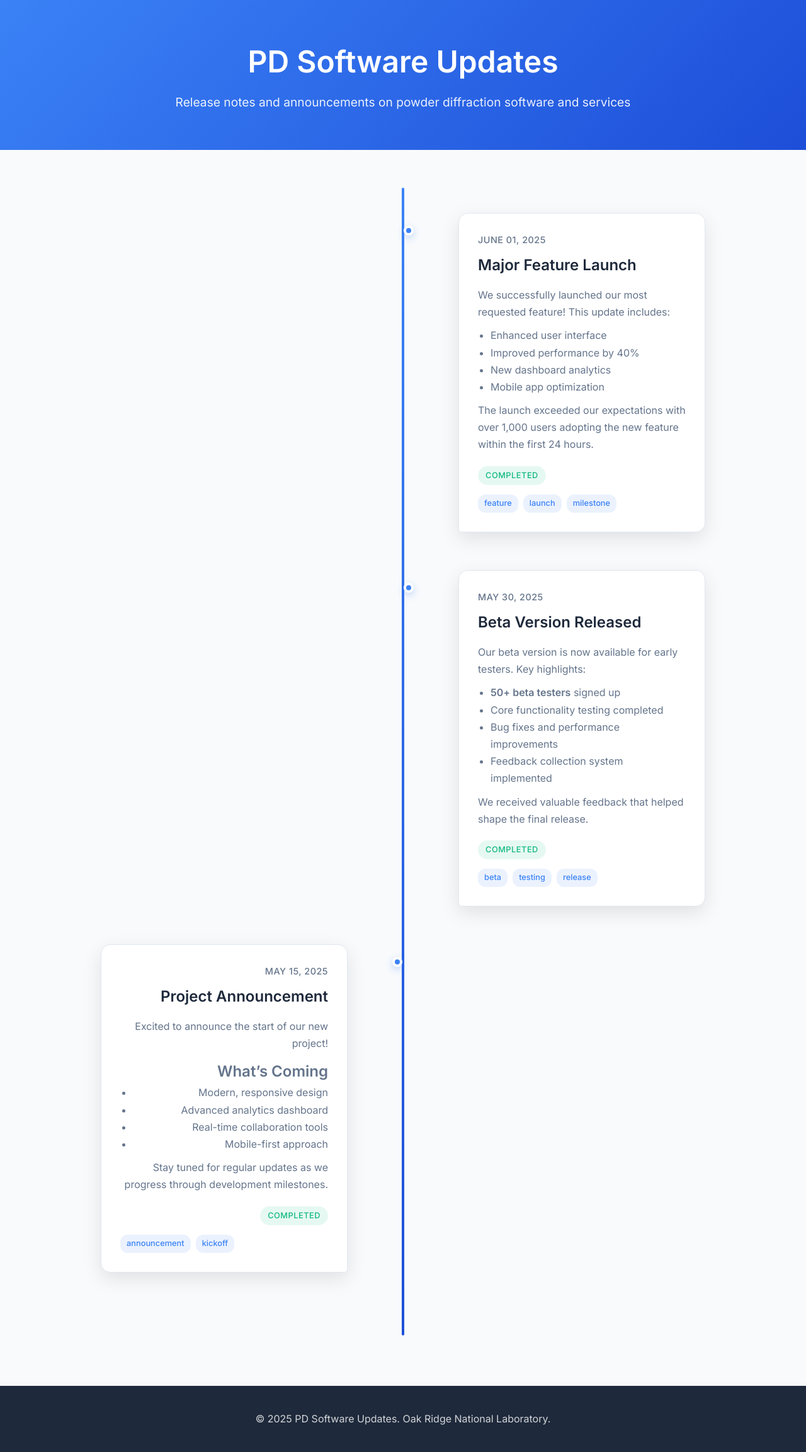
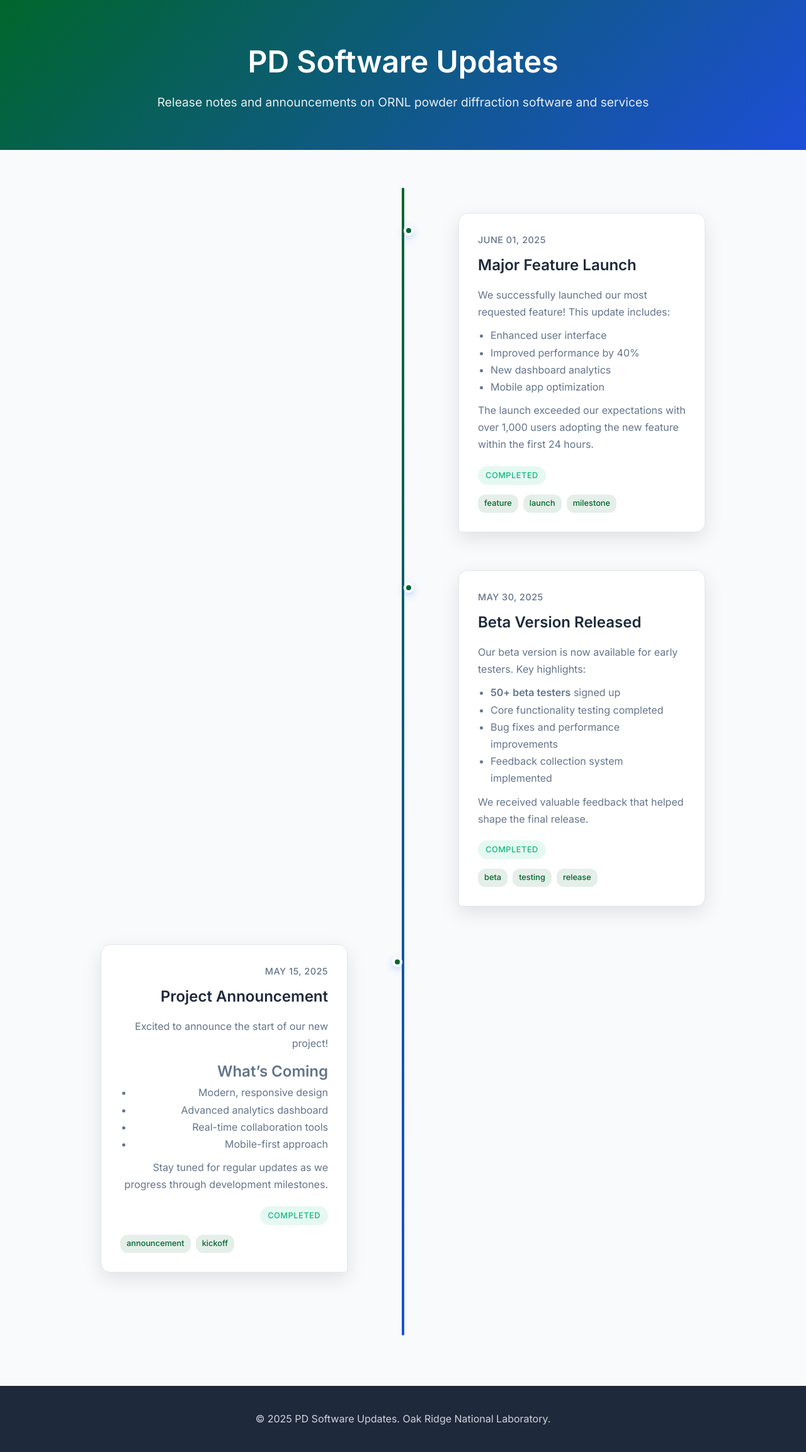
Before and after one commit to Kvieta1990/updates, a Jekyll site: the page built from index.html, in a window 1280 px wide. Shown: the whole page at 63% size. Built offline with Jekyll 4.4.1, drawn with Linux system fonts in a browser that asks for light colours.

Commit message:
update header color

```diff
--- a/_config.yml
+++ b/_config.yml
@@ -1,5 +1,5 @@
 title: "PD Software Updates"
-description: "Release notes and announcements on powder diffraction software and services"
+description: "Release notes and announcements on ORNL powder diffraction software and services"
 baseurl: ""
 url: "https://powder-updates.com"
 
--- a/_sass/timeline.scss
+++ b/_sass/timeline.scss
@@ -1,5 +1,5 @@
 // Variables
-$primary-color: #3b82f6;
+$primary-color: #00662c;
 $secondary-color: #64748b;
 $success-color: #10b981;
 $warning-color: #f59e0b;
```
